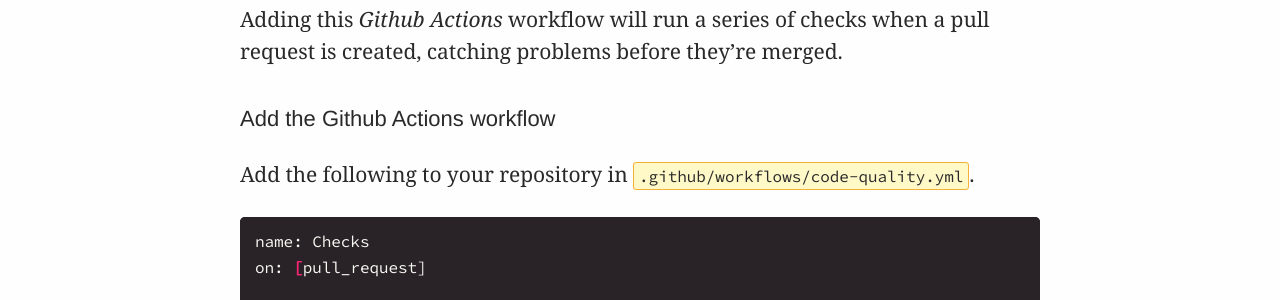
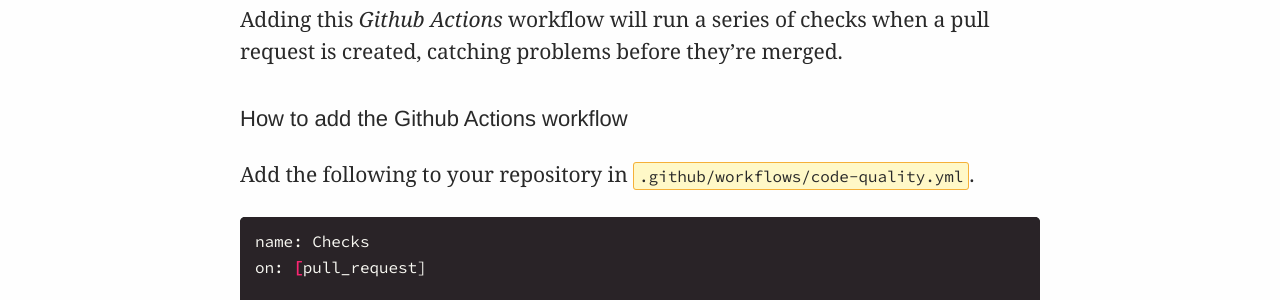
Before and after one commit to explodinglabs/explodinglabs.github.io, a Jekyll site: the page built from docs/_posts/python/2021-07-01-code-quality-github-actions.markdown, in a window 1280 px wide. Shown: the part 497-797 px from the top of the page. Built offline with Jekyll 4.4.1, drawn with Linux system fonts in a browser that asks for light colours.

Commit message:
Update 2021-07-01-code-quality-github-actions.markdown

```diff
--- a/docs/_posts/python/2021-07-01-code-quality-github-actions.markdown
+++ b/docs/_posts/python/2021-07-01-code-quality-github-actions.markdown
@@ -18,7 +18,7 @@
 Adding this _Github Actions_ workflow will run a series of checks when a pull
 request is created, catching problems before they're merged.
 
-## Add the Github Actions workflow
+## How to add the Github Actions workflow
 
 Add the following to your repository in `.github/workflows/code-quality.yml`.
 
```
